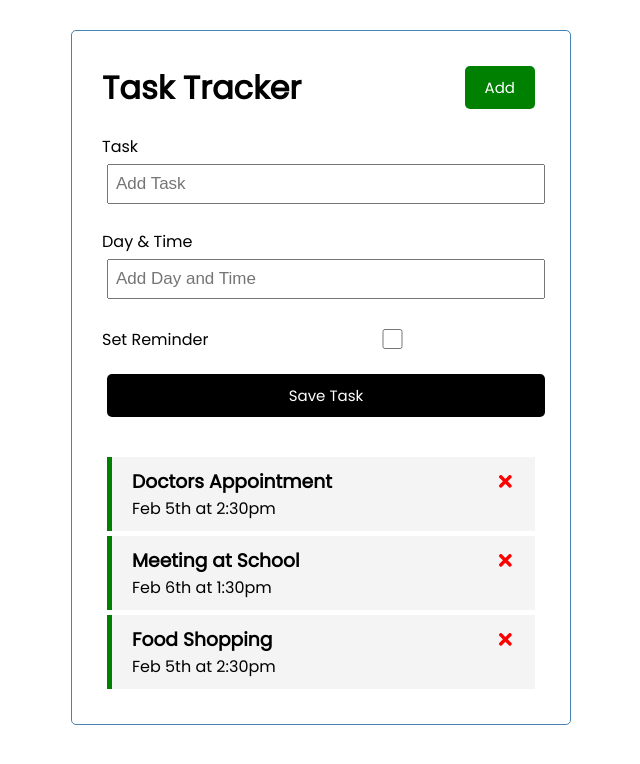
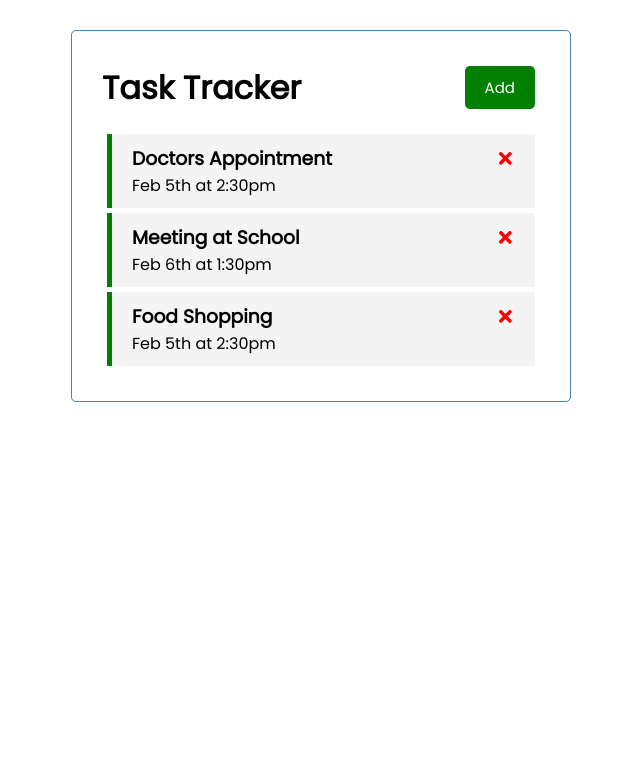
Before and after one commit to derickmoncado/react-task-tracker, a React (Create React App) app: page / in a window 1280 px wide. Shown: the top 764 px of the page, without its empty margins (319-959 px from the left). Built offline with nearby package versions, Linux system fonts and the light colour scheme.

Commit message:
Added Add btn functionality to hide/show form

```diff
--- a/src/App.js
+++ b/src/App.js
@@ -4,6 +4,7 @@
 import AddTask from "./components/AddTask";
 
 function App() {
+  const [showAddTask, setShowAddTask] = useState(false);
   const [tasks, setTasks] = useState([
     {
       id: 1,
@@ -48,8 +49,8 @@
 
   return (
     <div className="container">
-      <Header />
-      <AddTask onAdd={addTask} />
+      <Header onAdd={() => setShowAddTask(!showAddTask)} />
+      {showAddTask && <AddTask onAdd={addTask} />}
       {tasks.length > 0 ? (
         <Tasks tasks={tasks} onDelete={deleteTask} onToggle={toggleReminder} />
       ) : (
--- a/src/components/Header.js
+++ b/src/components/Header.js
@@ -1,17 +1,13 @@
-import React from 'react';
-import Button from './Button';
+import React from "react";
+import Button from "./Button";
 
-const Header = () => {
-  const onClick = () => {
-    console.log('click');
-  }
-
+const Header = ({ onAdd }) => {
   return (
     <header className="header">
       <h1>Task Tracker</h1>
-      <Button color='green' text='Add' onClick={onClick} />
+      <Button color="green" text="Add" onClick={onAdd} />
     </header>
   );
-}
+};
 
 export default Header;
```
